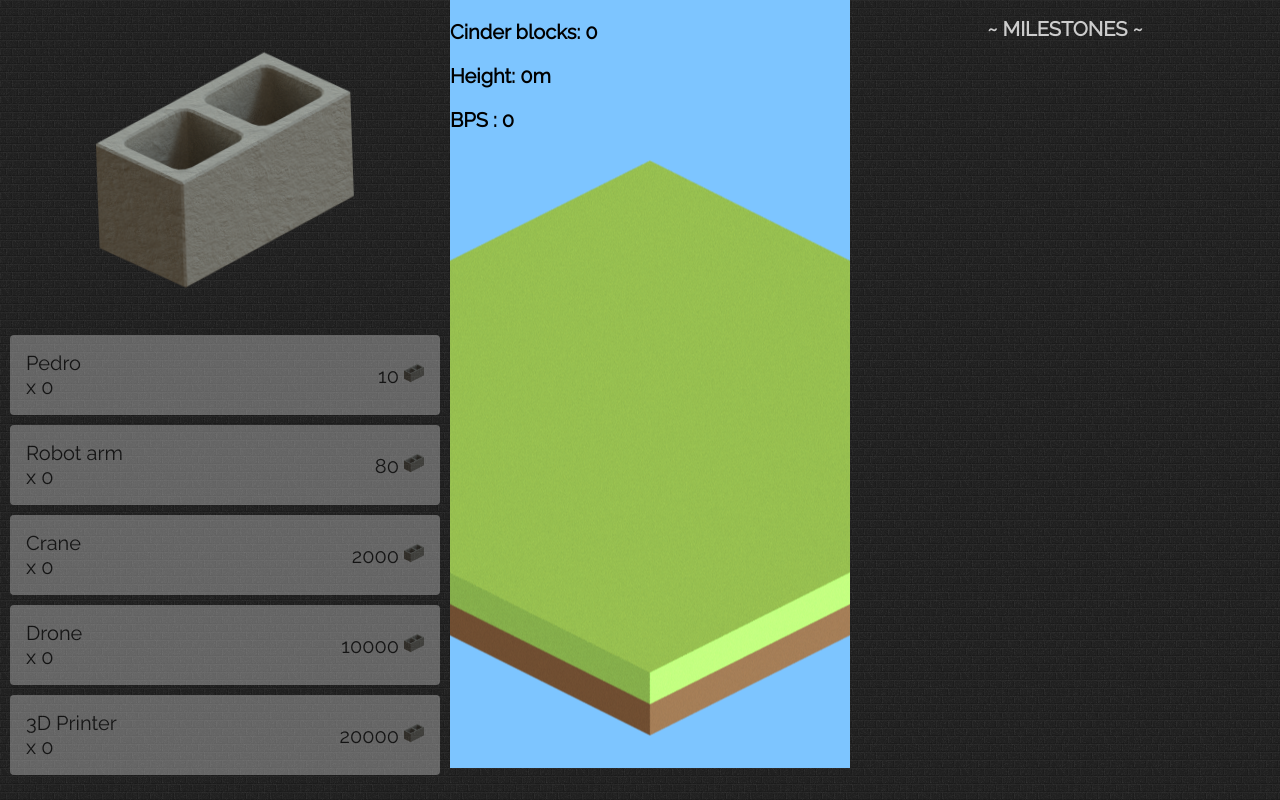
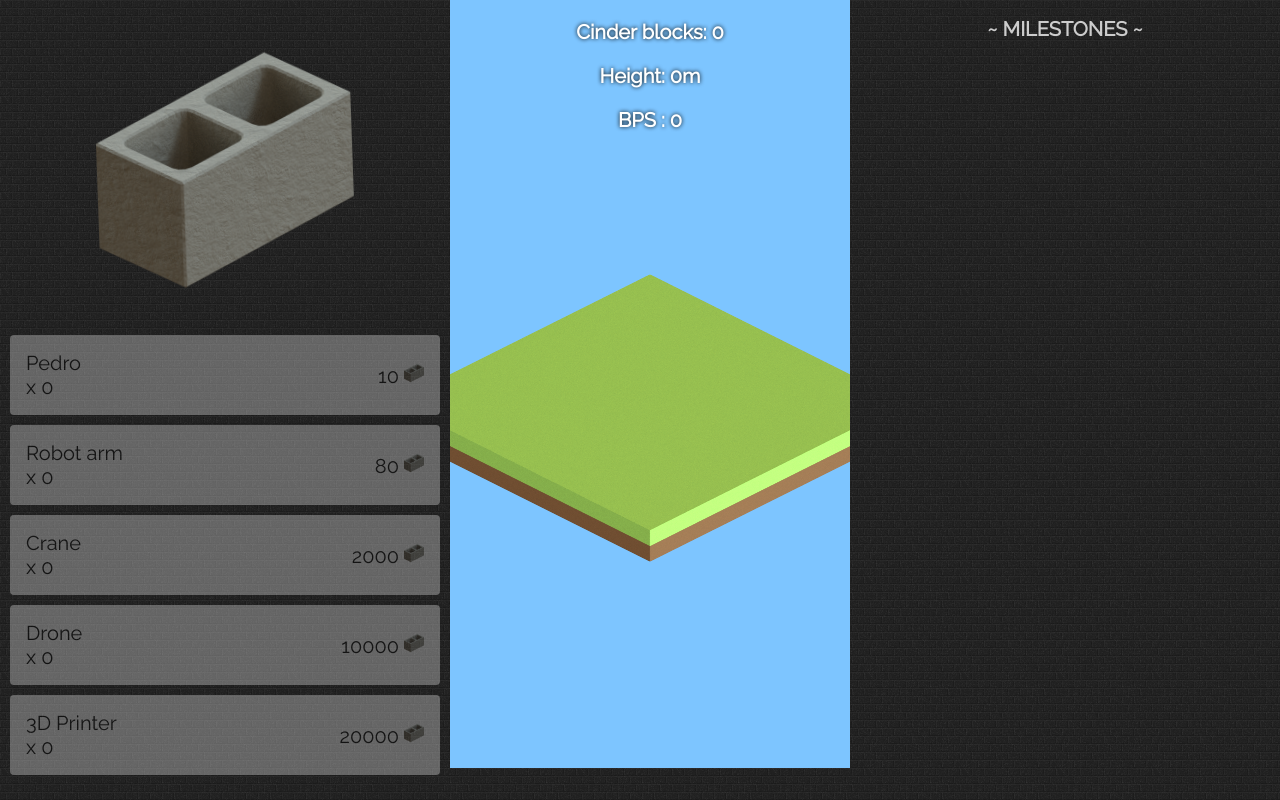
Before and after one commit to pedrus16/parpaing-clicker, a plain HTML site: page index.html in a window 1280 px wide. Drawn offline with Linux system fonts and the light colour scheme; animation ran at ten frames a second.

Commit message:
Milestones

```diff
--- a/src/main.js
+++ b/src/main.js
@@ -14,22 +14,15 @@ window.onload = function() {
         { selector: '#bt-generator5', bps: 150, count: 0, cost: 20000, growthRate: 1.07, multiplier: 1 },
     ]
     var milestones = [
-        { height: 1, name: 'Milestone #1' },
-        { height: 2, name: 'Milestone #2' },
-        { height: 4, name: 'Milestone #3' },
-        { height: 8, name: 'Milestone #4' },
-        { height: 16, name: 'Milestone #5' },
-        { height: 32, name: 'Milestone #6' },
-        { height: 64, name: 'Milestone #7' },
-        { height: 128, name: 'Milestone #8' },
-        { height: 256, name: 'Milestone #9' },
-        { height: 512, name: 'Milestone #10' },
-        { height: 1024, name: 'Milestone #11' },
-        { height: 2048, name: 'Milestone #12' },
-        { height: 4096, name: 'Milestone #13' },
-        { height: 8192, name: 'Milestone #14' },
-        { height: 16384, name: 'Milestone #15' },
-        { height: 32768, name: 'Milestone #16' },
+        { height: 2.6, name: 'Little house' },
+        { height: 4.8, name: 'Giraffe' },
+        { height: 150, name: 'Godzilla' },
+        { height: 324, name: 'Eiffel Tower hon hon hon' },
+        { height: 828, name: 'Burj Khalifa' },
+        { height: 8848, name: 'Everest' },
+        { height: 15000, name: 'Above the clouds' },
+        { height: 690000, name: 'Spaaaaaace' },
+        { height: 384400000, name: 'Moon' },
     ];
     var heightColors = [
         { height: 0, color: '#7DC5FF' },
@@ -99,8 +92,8 @@ window.onload = function() {
         game.camera.follow(cameraHeight, Phaser.Camera.FOLLOW_LOCKON, 0.5, 0.2);
         game.camera.bounds = null;
 
-        var ground = game.add.sprite(200, game.world.height - 320, 'ground');
-        // ground.scale.set(0.5);
+        var ground = game.add.sprite(200, game.world.height - 350, 'ground');
+        ground.scale.set(0.5);
         ground.anchor.set(0.5, 0.5);
 
         bricks = game.add.group();
--- a/src/styles.css
+++ b/src/styles.css
@@ -87,8 +87,10 @@ ul {
 .score {
 	position: absolute;
 	width: 100%;
-	text-align: left;
+	text-align: center;
 	top: 0;
+	color: white;
+    text-shadow: 0px 0px 4px black;
 }
 
 .generator-list {
```
Also changed, not shown: assets/brickwall.png (deleted), assets/concrete-texture.png (deleted), assets/concrete_seamless.png (deleted), assets/mooning.png (deleted), assets/notebook.png (deleted), assets/squared_metal.png (deleted), assets/white_brick_wall.png (deleted), 1 other file.
